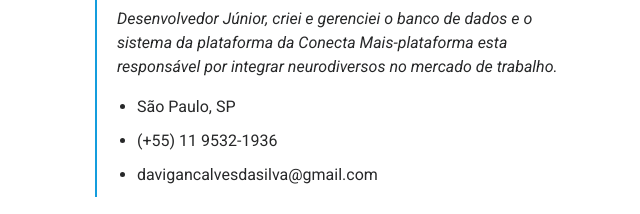
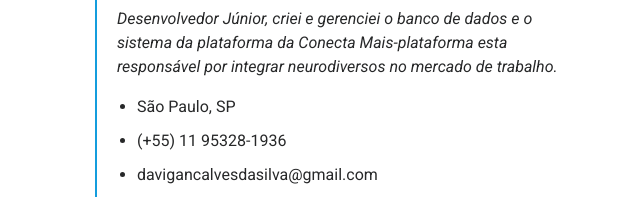
Before and after one commit to Davi-dev1/iPortfolio, a plain HTML site: page index.html in a window 1280 px wide. Shown: the part 3301-3515 px from the top of the page, 217-857 px from the left. Drawn offline with Linux system fonts and the light colour scheme.

Commit message:
Enviando uma pequena mudança no meu código
Signed-off-by: Davi-dev1 <davigancalveesdasilva@gmail.com>

```diff
--- a/index.html
+++ b/index.html
@@ -297,7 +297,7 @@
               <p><em>Desenvolvedor Júnior, criei e gerenciei o banco de dados e o sistema da plataforma da Conecta Mais-plataforma esta responsável por integrar neurodiversos no mercado de trabalho.</em></p>
               <ul>
                 <li>São Paulo, SP</li>
-                <li>(+55) 11 9532-1936</li>
+                <li>(+55) 11 95328-1936</li>
                 <li>davigancalvesdasilva@gmail.com</li>
               </ul>
             </div><!-- Edn Resume Item -->
```
